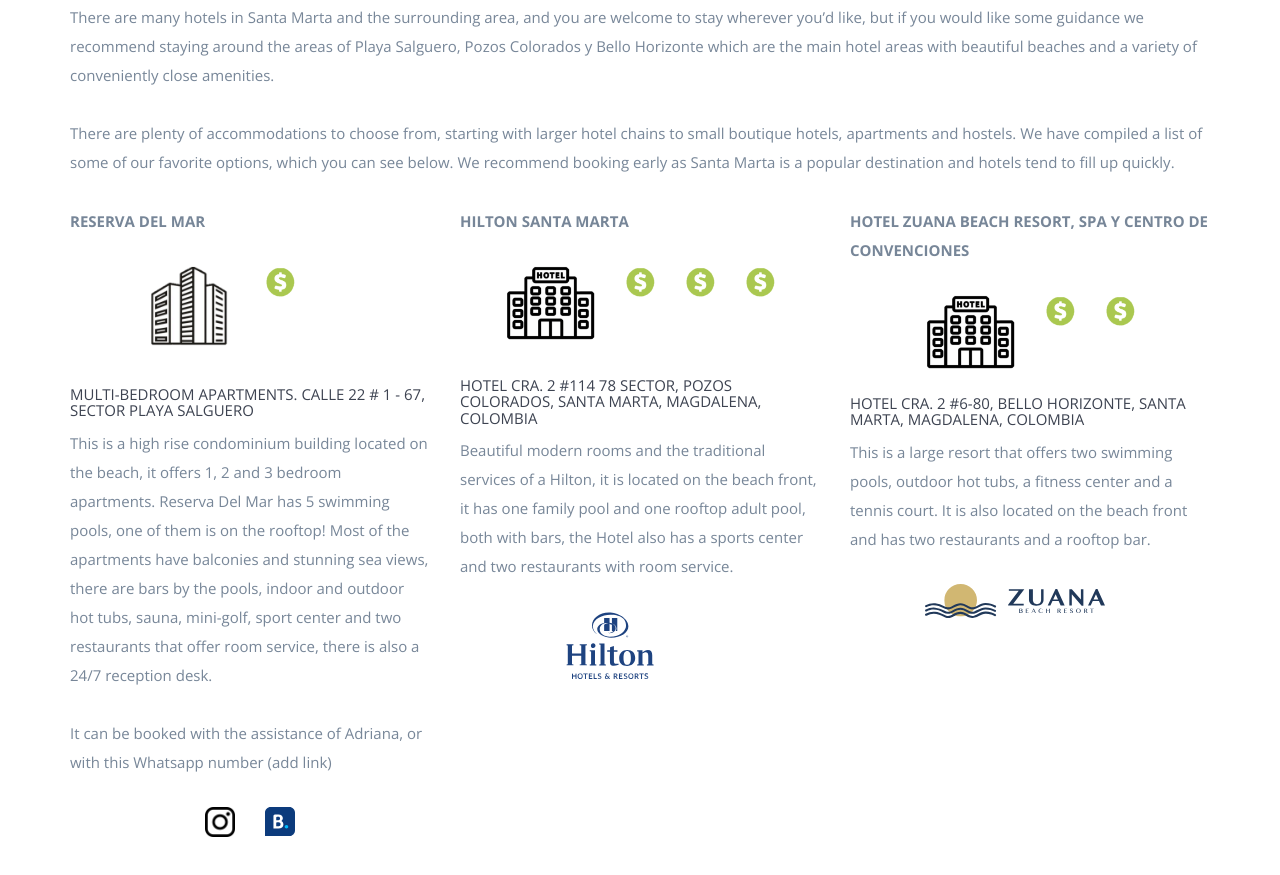
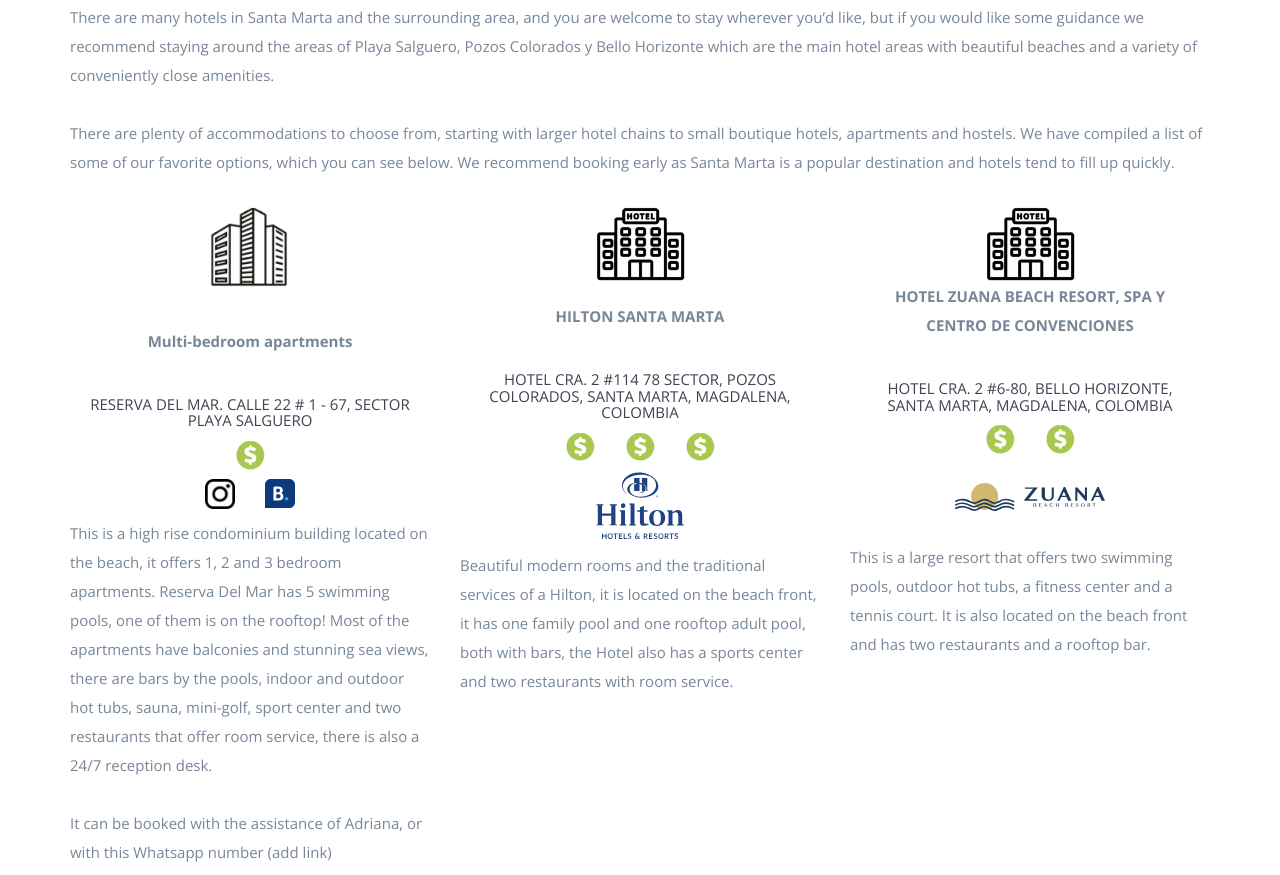
Before and after one commit to adriana-brett/adriana-brett.github.io, a website: page index.html in a window 1280 px wide. Shown: the part 3965-4840 px from the top of the page. Drawn offline with nearby package versions, Linux system fonts and the light colour scheme; some packages are replaced by stand-ins of ours; files that its build step writes are made by us from their sources; files whose address does not match are found by name.

Commit message:
Se cambio la distribucion de la informacion en acomodacion, ademas se quito lo ultimo de rsvp

```diff
--- a/index.html
+++ b/index.html
@@ -519,18 +519,32 @@
                 </p>
             </div>
             <div class="col-md-4 wp4">
-                <p><strong>RESERVA DEL MAR</strong></p>
-                <div class="col-md-2 text-center hidden-xs"></div>
+                <div class="col-md-4 text-center hidden-xs"></div>
                 <div class="col-md-4 text-center hidden-xs"><img src="img/Acomodaciones.png"> <br> <br></div>
-                <div class="col-md-2 text-center hidden-xs"><img src="img/costo.png" alt=""><br><br></div>
                 <div class="col-md-4 text-center hidden-xs"><br><br><br><br><br><br></div>
+                <div class="col-md-12 text-center hidden-xs"><p><strong>Multi-bedroom apartments</strong></p></div>
+                <div class="col-md-12 text-center hidden-xs"><h5>RESERVA DEL MAR.<span class="time"> Calle 22 # 1 - 67, Sector Playa Salguero</span></h5></div>
+                <div class="col-md-5 text-center hidden-xs"></div>
+                <div class="col-md-2 text-center hidden-xs"><img src="img/costo.png" alt=""></div>
+                <div class="col-md-5 text-center hidden-xs"><br><br></div>
 
-                <div class="col-sm-4 col-sm-push-2 col-xs-2 hidden-md hidden-lg"></div>
+                <div class="col-sm-4 col-sm-push-2 col-xs-4 hidden-md hidden-lg"></div>
                 <div class="col-sm-4 col-sm-push-2 col-xs-4 hidden-md hidden-lg"><img src="img/Acomodaciones.png"> <br> <br></div>
+                <div class="col-sm-4 col-sm-push-2 col-xs-4 hidden-md hidden-lg"><br><br><br><br><br></div>
+                <div class="col-sm-4 col-sm-push-2 col-xs-12 hidden-md hidden-lg text-center"><p><strong>Multi-bedroom apartments</strong></p></div>
+                <div class="col-sm-4 col-sm-push-2 col-xs-12 hidden-md hidden-lg text-center"><h5>RESERVA DEL MAR.<span class="time"> Calle 22 # 1 - 67, Sector Playa Salguero</span></h5></div>
+                <div class="col-sm-4 col-sm-push-2 col-xs-5 hidden-md hidden-lg"></div>
                 <div class="col-sm-4 col-sm-push-2 col-xs-2 hidden-md hidden-lg"><img src="img/costo.png" alt=""><br><br></div>
-                <div class="col-sm-4 col-sm-push-2 col-xs-4 hidden-md hidden-lg"><br><br><br><br><br><br><br></div>
+                <div class="col-sm-4 col-sm-push-2 col-xs-5 hidden-md hidden-lg"><br><br><br><br></div>
 
-                <h5>Multi-bedroom apartments.<span class="time"> Calle 22 # 1 - 67, Sector Playa Salguero</span></h5>
+                <div class="col-md-4 hidden-xs"></div>
+                <div class="col-md-2 hidden-xs"><a href="https://www.instagram.com/reserva.del.mar1042?igsh=NzdqdTBja2VkNnJ1" target="_blank"><img src="img/instagram.png" ></a></div>
+                <div class="col-md-2 hidden-xs"><a href="https://www.booking.com/hotel/co/reserva-del-mar-santa-marta123456.es.html" target="_blank"><img src="img/bookingcom.svg" ></a></div>
+                <div class="col-md-4 hidden-xs"><br><br></div>
+                <div class="col-sm-4 col-sm-push-2 col-xs-4 hidden-md hidden-lg"></div>
+                <div class="col-sm-4 col-sm-push-2 col-xs-2 hidden-md hidden-lg"><a href="https://www.instagram.com/reserva.del.mar1042?igsh=NzdqdTBja2VkNnJ1" target="_blank"><img src="img/instagram.png" ></a></div>
+                <div class="col-sm-4 col-sm-push-2 col-xs-2 hidden-md hidden-lg"><a href="https://www.booking.com/hotel/co/reserva-del-mar-santa-marta123456.es.html" target="_blank"><img src="img/bookingcom.svg" ></a></div>
+                <div class="col-sm-4 col-sm-push-2 col-xs-4 hidden-md hidden-lg"><br><br><br></div>
                 <p>This is a high rise condominium building located on the beach, it offers 1, 2 and 3 bedroom
                     apartments. Reserva Del Mar has 5 swimming pools, one of them is on the rooftop! Most of
                     the apartments have balconies and stunning sea views, there are bars by the pools, indoor
@@ -539,63 +553,76 @@
                     <br><br>
                     It can be booked with the assistance of Adriana, or with this Whatsapp number (add link)
                 </p>
-                <div class="col-md-4 hidden-xs"></div>
-                <div class="col-md-2 hidden-xs"><a href="https://www.instagram.com/reserva.del.mar1042?igsh=NzdqdTBja2VkNnJ1" target="_blank"><img src="img/instagram.png" ></a></div>
-                <div class="col-md-2 hidden-xs"><a href="https://www.booking.com/hotel/co/reserva-del-mar-santa-marta123456.es.html" target="_blank"><img src="img/bookingcom.svg" ></a></div>
-                <div class="col-sm-4 col-sm-push-2 col-xs-4 hidden-md hidden-lg"></div>
-                <div class="col-sm-4 col-sm-push-2 col-xs-2 hidden-md hidden-lg"><a href="https://www.instagram.com/reserva.del.mar1042?igsh=NzdqdTBja2VkNnJ1" target="_blank"><img src="img/instagram.png" ></a></div>
-                <div class="col-sm-4 col-sm-push-2 col-xs-2 hidden-md hidden-lg"><a href="https://www.booking.com/hotel/co/reserva-del-mar-santa-marta123456.es.html" target="_blank"><img src="img/bookingcom.svg" ></a></div>
-                <div class="col-sm-4 col-sm-push-2 col-xs-4 hidden-md hidden-lg"><br><br><br><br><br><br></div>
             </div>
             <div class="col-md-4 wp4">
-                <p><strong>HILTON SANTA MARTA</strong></p>
-                <div class="col-md-1 text-center hidden-xs"></div>
+                <div class="col-md-4 text-center hidden-xs"></div>
                 <div class="col-md-4 text-center hidden-xs"><img src="img/Hotel.png"> <br> <br></div>
-                <div class="col-md-2 text-center hidden-xs"><img src="img/costo.png" alt=""><br><br></div>
-                <div class="col-md-2 text-center hidden-xs"><img src="img/costo.png" alt=""><br><br></div>
-                <div class="col-md-2 text-center hidden-xs"><img src="img/costo.png" alt=""><br><br><br><br><br></div>
+                <div class="col-md-4 text-center hidden-xs"><br><br><br><br></div>
+                <div class="col-md-12 text-center hidden-xs"><p><strong>HILTON SANTA MARTA</strong></p></div>
+                <div class="col-md-12 text-center hidden-xs"><h5>Hotel<span class="time"> Cra. 2 #114 78 Sector, Pozos Colorados, Santa Marta, Magdalena, Colombia</span></h5></div>
+                <div class="col-md-3 text-center hidden-xs"></div>
+                <div class="col-md-2 text-center hidden-xs"><img src="img/costo.png" alt=""></div>
+                <div class="col-md-2 text-center hidden-xs"><img src="img/costo.png" alt=""></div>
+                <div class="col-md-2 text-center hidden-xs"><img src="img/costo.png" alt=""></div>
+                <div class="col-md-3 text-center hidden-xs"><br><br></div>
 
-                <div class="col-sm-4 col-sm-push-2 col-xs-1 hidden-md hidden-lg"></div>
-                <div class="col-sm-4 col-sm-push-2 col-xs-4 hidden-md hidden-lg"><img src="img/Hotel.png"> <br> <br></div>
-                <div class="col-sm-4 col-sm-push-2 col-xs-2 hidden-md hidden-lg"><img src="img/costo.png" alt=""><br><br></div>
-                <div class="col-sm-4 col-sm-push-2 col-xs-2 hidden-md hidden-lg"><img src="img/costo.png" alt=""><br><br></div>
-                <div class="col-sm-4 col-sm-push-2 col-xs-2 hidden-md hidden-lg"><img src="img/costo.png" alt=""><br><br><br><br><br></div>
-                <h5>Hotel<span class="time"> Cra. 2 #114 78 Sector, Pozos Colorados, Santa Marta, Magdalena, Colombia</span></h5>
+                <div class="col-sm-4 col-sm-push-2 col-xs-4 hidden-md hidden-lg"></div>
+                <div class="col-sm-4 col-sm-push-2 col-xs-4 hidden-md hidden-lg"><img src="img/Hotel.png"></div>
+                <div class="col-sm-4 col-sm-push-2 col-xs-4 hidden-md hidden-lg"><br><br><br><br></div>
+                <div class="col-sm-4 col-sm-push-2 col-xs-12 hidden-md hidden-lg text-center"><p><strong>HILTON SANTA MARTA</strong></p></div>
+                <div class="col-sm-4 col-sm-push-2 col-xs-12 hidden-md hidden-lg text-center"><h5>Hotel<span class="time"> Cra. 2 #114 78 Sector, Pozos Colorados, Santa Marta, Magdalena, Colombia</span></h5></div>
+                <div class="col-sm-4 col-sm-push-2 col-xs-3 hidden-md hidden-lg"></div>
+                <div class="col-sm-4 col-sm-push-2 col-xs-2 hidden-md hidden-lg"><img src="img/costo.png" alt=""></div>
+                <div class="col-sm-4 col-sm-push-2 col-xs-2 hidden-md hidden-lg"><img src="img/costo.png" alt=""></div>
+                <div class="col-sm-4 col-sm-push-2 col-xs-2 hidden-md hidden-lg"><img src="img/costo.png" alt=""></div>
+                <div class="col-sm-4 col-sm-push-2 col-xs-3 hidden-md hidden-lg"><br><br><br></div>
+
+                <div class="col-md-4 hidden-xs "></div>
+                <div class="col-md-4 hidden-xs text-center"><a href="https://www.hilton.com/en/hotels/smrcnhh-hilton-santa-marta/" target="_blank"><img src="img/hilton.svg" ></a></div>
+                <div class="col-md-4 hidden-xs "><br><br><br><br></div>
+                <div class="col-sm-4 col-sm-push-2 col-xs-4 hidden-md hidden-lg"><br><br></div>
+                <div class="col-sm-4 col-sm-push-2 col-xs-4 hidden-md hidden-lg"><a href="https://www.hilton.com/en/hotels/smrcnhh-hilton-santa-marta/" target="_blank"><img src="img/hilton.svg" ></a></div>
+                <div class="col-sm-4 col-sm-push-2 col-xs-4 hidden-md hidden-lg"><br><br><br><br><br></div>
+
                 <p>Beautiful modern rooms and the traditional services of a Hilton, it is located on the beach
                     front, it has one family pool and one rooftop adult pool, both with bars, the Hotel also has a
                     sports center and two restaurants with room service.
                 </p>
-                <div class="col-md-3 hidden-xs"></div>
-                <div class="col-md-4 hidden-xs"><a href="https://www.hilton.com/en/hotels/smrcnhh-hilton-santa-marta/" target="_blank"><img src="img/hilton.svg" ></a></div>
-                <div class="col-sm-4 col-sm-push-2 col-xs-4 hidden-md hidden-lg"></div>
-                <div class="col-sm-4 col-sm-push-2 col-xs-4 hidden-md hidden-lg"><a href="https://www.hilton.com/en/hotels/smrcnhh-hilton-santa-marta/" target="_blank"><img src="img/hilton.svg" ></a></div>
-                <div class="col-sm-4 col-sm-push-2 col-xs-4 hidden-md hidden-lg"><br><br><br><br><br><br><br></div>
             </div>
             <div class="col-md-4 wp4">
-                <p><strong>HOTEL ZUANA BEACH RESORT, SPA Y CENTRO DE CONVENCIONES</strong></p>
-
-                <div class="col-md-2 text-center hidden-xs"></div>
-                <div class="col-md-4 text-center hidden-xs"><img src="img/Hotel.png"> <br> <br></div>
+                <div class="col-md-4 text-center hidden-xs"></div>
+                <div class="col-md-4 text-center hidden-xs"><img src="img/Hotel.png"></div>
+                <div class="col-md-4 text-center hidden-xs"><br><br><br></div>
+                <div class="col-md-12 text-center hidden-xs"><p><strong>HOTEL ZUANA BEACH RESORT, SPA Y CENTRO DE CONVENCIONES</strong></p> </div>
+                <div class="col-md-12 text-center hidden-xs"><h5>Hotel<span class="time"> Cra. 2 #6-80, Bello Horizonte, Santa Marta, Magdalena, Colombia</span></h5></div>
+                <div class="col-md-4 text-center hidden-xs"></div>
                 <div class="col-md-2 text-center hidden-xs"><img src="img/costo.png" alt=""><br><br></div>
                 <div class="col-md-2 text-center hidden-xs"><img src="img/costo.png" alt=""><br><br></div>
-                <div class="col-md-2 text-center hidden-xs"><br><br><br><br><br></div>
+                <div class="col-md-4 text-center hidden-xs"><br><br><br></div>
 
-                <div class="col-sm-4 col-sm-push-2 col-xs-2 hidden-md hidden-lg"></div>
-                <div class="col-sm-4 col-sm-push-2 col-xs-4 hidden-md hidden-lg"><img src="img/Hotel.png"> <br> <br></div>
+                <div class="col-sm-4 col-sm-push-2 col-xs-4 hidden-md hidden-lg"></div>
+                <div class="col-sm-4 col-sm-push-2 col-xs-4 hidden-md hidden-lg"><img src="img/Hotel.png"></div>
+                <div class="col-sm-4 col-sm-push-2 col-xs-4 hidden-md hidden-lg"><br><br><br><br></div>
+                <div class="col-sm-4 col-sm-push-2 col-xs-12 hidden-md hidden-lg text-center"><p><strong>HOTEL ZUANA BEACH RESORT, SPA Y CENTRO DE CONVENCIONES</strong></p> </div>
+                <div class="col-sm-4 col-sm-push-2 col-xs-12 hidden-md hidden-lg text-center"><h5>Hotel<span class="time"> Cra. 2 #6-80, Bello Horizonte, Santa Marta, Magdalena, Colombia</span></h5></div>
+                <div class="col-sm-2 col-sm-push-2 col-xs-4 hidden-md hidden-lg"></div>
                 <div class="col-sm-4 col-sm-push-2 col-xs-2 hidden-md hidden-lg"><img src="img/costo.png" alt=""><br><br></div>
                 <div class="col-sm-4 col-sm-push-2 col-xs-2 hidden-md hidden-lg"><img src="img/costo.png" alt=""><br><br></div>
-                <div class="col-sm-4 col-sm-push-2 col-xs-2 hidden-md hidden-lg"><br><br><br><br><br><br></div>
+                <div class="col-sm-2 col-sm-push-2 col-xs-4 hidden-md hidden-lg"><br><br><br></div>
+                <div class="col-sm-2 col-sm-push-2 col-xs-12 hidden-md hidden-lg"><br><br><br></div>
 
-                <h5>Hotel<span class="time"> Cra. 2 #6-80, Bello Horizonte, Santa Marta, Magdalena, Colombia</span></h5>
+                <div class="col-md-3 hidden-xs"></div>
+                <div class="col-md-6 hidden-xs"><a href="https://www.zuana.com/restaurantes-en-santa-marta/ziruma" target="_blank"><img src="img/zuana.svg" ></a></div>
+                <div class="col-md-3 hidden-xs"><br><br><br></div>
+                <div class="col-sm-4 col-sm-push-2 col-xs-3 text-center hidden-md hidden-lg"></div>
+                <div class="col-sm-4 col-sm-push-2 col-xs-6 text-center hidden-md hidden-lg"><a href="https://www.zuana.com/restaurantes-en-santa-marta/ziruma" target="_blank"><img src="img/zuana.svg" ></a></div>
+                <div class="col-sm-4 col-sm-push-2 col-xs-3 text-center hidden-md hidden-lg"><br><br><br>   </div>
+
+
                 <p>This is a large resort that offers two swimming pools, outdoor hot tubs, a fitness center and a
                     tennis court. It is also located on the beach front and has two restaurants and a rooftop bar.
                     <br>
                 </p>
-                <div class="col-md-2 hidden-xs"></div>
-                <div class="col-md-7 hidden-xs"><a href="https://www.zuana.com/restaurantes-en-santa-marta/ziruma" target="_blank"><img src="img/zuana.svg" ></a></div>
-                <div class="col-sm-4 col-sm-push-2 col-xs-2 hidden-md hidden-lg"></div>
-                <div class="col-sm-4 col-sm-push-2 col-xs-7 hidden-md hidden-lg"><a href="https://www.zuana.com/restaurantes-en-santa-marta/ziruma" target="_blank"><img src="img/zuana.svg" ></a></div>
-                <div class="col-sm-4 col-sm-push-2 col-xs-3 hidden-md hidden-lg"></div>
             </div>
         </div>
         <!----
```
